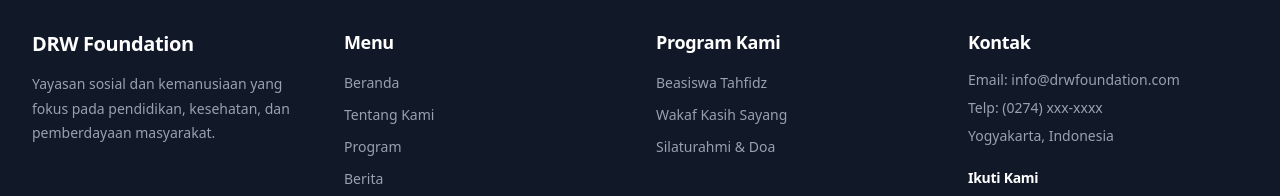
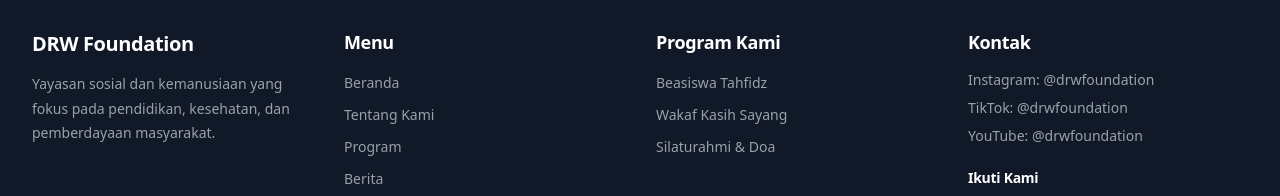
Before and after one commit to multimediadrw/drwfoundation, a Next.js app: page /laporan in a window 1280 px wide. Shown: the part 3392-3588 px from the top of the page. Built offline with nearby package versions, Linux system fonts and the light colour scheme; no server answers.

Commit message:
feat: Replace contact info with social media names in footer
- Replace Email, Telp, Yogyakarta with social media handles
- Show Instagram: @drwfoundation
- Show TikTok: @drwfoundation
- Show YouTube: @drwfoundation
- Keep social media icons below

```diff
--- a/components/Footer.tsx
+++ b/components/Footer.tsx
@@ -67,9 +67,9 @@ export default function Footer() {
           <div>
             <h3 className="text-lg font-semibold mb-4">Kontak</h3>
             <ul className="space-y-2 text-gray-400 text-sm">
-              <li>Email: info@drwfoundation.com</li>
-              <li>Telp: (0274) xxx-xxxx</li>
-              <li>Yogyakarta, Indonesia</li>
+              <li>Instagram: @drwfoundation</li>
+              <li>TikTok: @drwfoundation</li>
+              <li>YouTube: @drwfoundation</li>
             </ul>
 
             {/* Social Media */}
```
